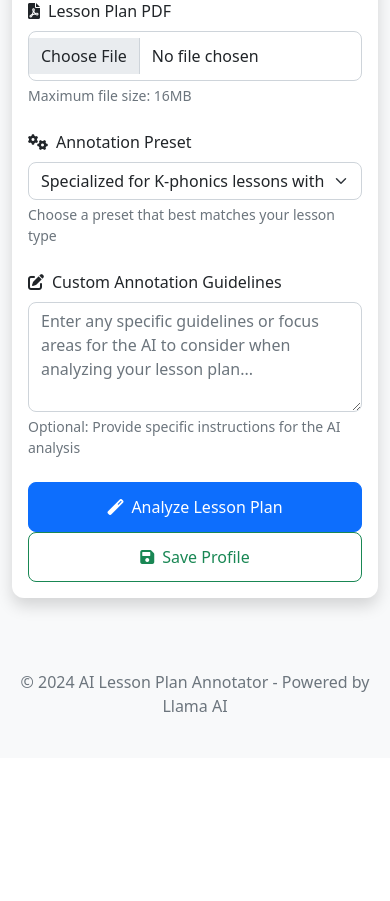
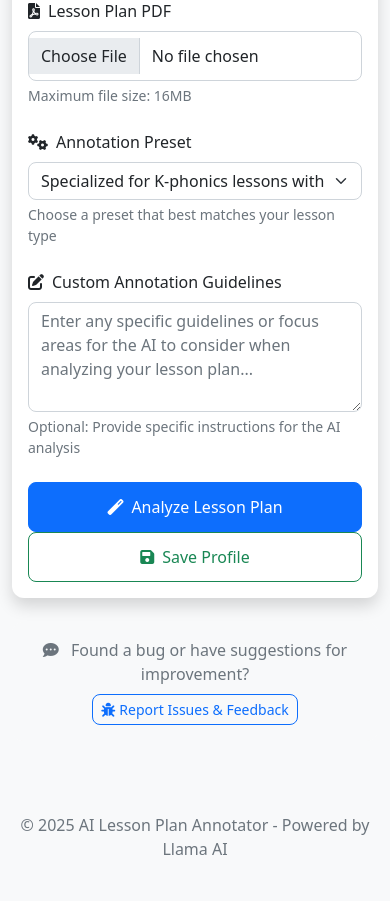
Before and after one commit to kh0pper/AI-Lesson-Plan-Annotations, a Flask app: page / in a window 390 px wide. Shown: the part 264-1165 px from the top of the page. Before the commit the page ends 976 px from the top, so only its background shows below. Run offline with Flask 3, Linux system fonts and the light colour scheme; the visitor is signed in with stand-in values (Sample User, id 1).

Commit message:
✨ Add feedback link to upload page and update copyright year
USER EXPERIENCE IMPROVEMENTS:
- Add prominent feedback link at bottom of upload page
- Encourage users to report bugs and suggest improvements
- Styled feedback prompt card with clear call-to-action
- Position feedback link after main upload form for visibility

COPYRIGHT UPDATE:
- Update footer copyright from 2024 to 2025
- Maintain consistent branding across all pages

UI ENHANCEMENTS:
- Light gray card background for feedback prompt
- Icon-based visual cues for better engagement
- Responsive design maintains mobile compatibility
- Non-intrusive placement preserves main workflow

🤖 Generated with [Claude Code](https://claude.ai/code)

Co-Authored-By: Claude <noreply@anthropic.com>

```diff
--- a/templates/base.html
+++ b/templates/base.html
@@ -100,7 +100,7 @@
 
     <footer class="bg-light mt-5 py-4">
         <div class="container text-center">
-            <p class="text-muted">&copy; 2024 AI Lesson Plan Annotator - Powered by Llama AI</p>
+            <p class="text-muted">&copy; 2025 AI Lesson Plan Annotator - Powered by Llama AI</p>
         </div>
     </footer>
 
--- a/templates/index.html
+++ b/templates/index.html
@@ -306,6 +306,21 @@
             </div>
         </div>
 
+        <!-- Feedback Link -->
+        <div class="text-center mt-4">
+            <div class="card border-0 bg-light">
+                <div class="card-body py-3">
+                    <p class="mb-2 text-muted">
+                        <i class="fas fa-comment-dots me-2"></i>
+                        Found a bug or have suggestions for improvement?
+                    </p>
+                    <a href="{{ url_for('feedback') }}" class="btn btn-outline-primary btn-sm">
+                        <i class="fas fa-bug me-1"></i>Report Issues & Feedback
+                    </a>
+                </div>
+            </div>
+        </div>
+
         <!-- Processing Modal -->
         <div class="modal fade" id="processingModal" tabindex="-1" data-bs-backdrop="static">
             <div class="modal-dialog modal-dialog-centered">
```
